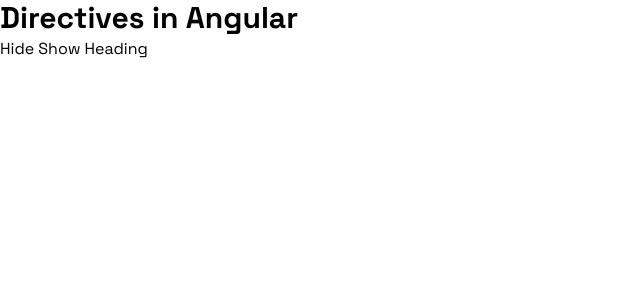
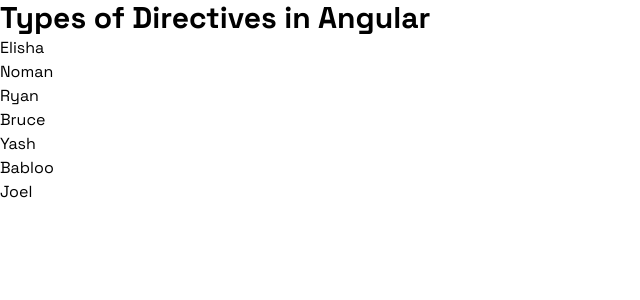
Before and after one commit to elishabhatti/angular-app, an Angular app: page / in a window 1280 px wide. Shown: the top 300 px of the page, without its empty margins (0-640 px from the left). Built offline with nearby package versions, Linux system fonts and the light colour scheme.

Commit message:
directive in angular ngFor

```diff
--- a/src/app/app.html
+++ b/src/app/app.html
@@ -1,4 +1,5 @@
-<h1 class="text-3xl font-bold">Directives in Angular</h1>
+<h1 class="text-3xl font-bold">Types of Directives in Angular</h1>
 
-<button (click)="hideShowHeading()">Hide Show Heading</button>
-<h1 *ngIf="show">Heading</h1>
+<ul>
+  <li *ngFor="let x of students">{{x}}</li>
+</ul>
--- a/src/app/app.ts
+++ b/src/app/app.ts
@@ -1,16 +1,12 @@
-import { NgIf } from '@angular/common';
+import { NgFor, NgIf } from '@angular/common';
 import { Component } from '@angular/core';
 
 @Component({
   selector: 'app-root',
-  imports: [NgIf],
+  imports: [NgIf, NgFor],
   templateUrl: './app.html',
   styleUrl: './app.css',
 })
 export class App {
-  show:boolean = false;
-
-  hideShowHeading() {
-    this.show = !this.show
-  }
+  students = ['Elisha', 'Noman', 'Ryan', 'Bruce', 'Yash', 'Babloo', 'Joel'];
 }
```
